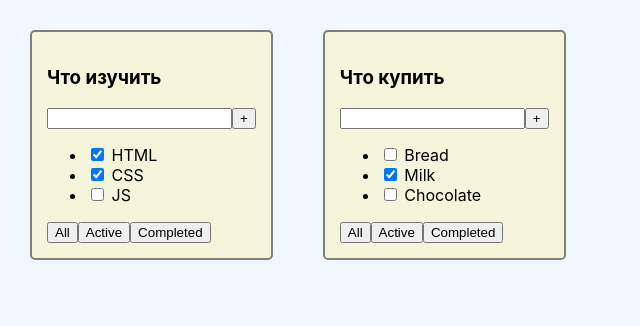
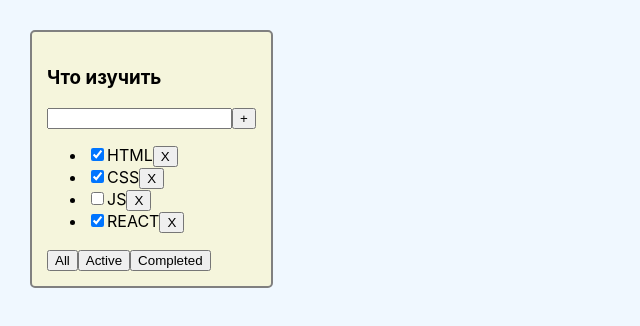
Before and after one commit to MrEvgeniy1989/todolist_training_01, a React (Create React App) app: page / in a window 1280 px wide. Shown: the top 326 px of the page, without its empty margins (0-640 px from the left). Built offline with nearby package versions, Linux system fonts and the light colour scheme.

Commit message:
dev lesson 1.2 end

```diff
--- a/src/App.tsx
+++ b/src/App.tsx
@@ -1,25 +1,42 @@
-import React from 'react';
+import React, {useState} from 'react';
 import './App.css';
 import {TaskType, TodoLIst} from "./TodoLIst";
 
+export type FilterType = "all" | "active" | "completed"
 export const App = () => {
-    const tasks_1: TaskType[] = [
+    const [tasks, setTasks] = useState<TaskType[]>([
         {id: 1, isDone: true, taskTitle: 'HTML'},
         {id: 2, isDone: true, taskTitle: 'CSS'},
         {id: 3, isDone: false, taskTitle: 'JS'},
-        {id: 4, isDone: true, taskTitle: 'REACT'},
-    ]
-    const tasks_2: TaskType[] = [
-        {id: 5, isDone: false, taskTitle: 'Bread'},
-        {id: 6, isDone: true, taskTitle: 'Milk'},
-        {id: 7, isDone: false, taskTitle: 'Chocolate'},
-        {id: 8, isDone: true, taskTitle: 'Butter'},
-    ]
+        {id: 4, isDone: true, taskTitle: 'REACT'}
+    ])
+
+    const [filter, setFilter] = useState<FilterType>("all")
+
+    const removeTask = (taskId: number) => {
+        setTasks(tasks.filter((task) => task.id !== taskId))
+    }
+
+    const getFilteredTasks = (allTasks: TaskType[], filterValue: FilterType) => {
+        switch (filterValue) {
+            case "active":
+                return allTasks.filter((task) => !task.isDone)
+            case "completed":
+                return allTasks.filter((task) => task.isDone)
+            default:
+                return allTasks
+        }
+    }
+
+    const changeFilter = (newFilterValue: FilterType) => {
+        setFilter(newFilterValue)
+    }
+
+    const filteredTasks = getFilteredTasks(tasks, filter)
 
     return (
         <div className="App">
-            <TodoLIst todoListTitle={'Что изучить'} tasks={tasks_1}/>
-            <TodoLIst todoListTitle={'Что купить'} tasks={tasks_2}/>
+            <TodoLIst todoListTitle={'Что изучить'} tasks={filteredTasks} removeTask={removeTask} changeFilter={changeFilter}/>
         </div>
     )
 }
--- a/src/TodoLIst.tsx
+++ b/src/TodoLIst.tsx
@@ -1,4 +1,5 @@
 import React, {FC} from 'react';
+import {FilterType} from "./App";
 
 export type TaskType = {
     id: number
@@ -9,9 +10,13 @@ export type TaskType = {
 type TodoLIstProps = {
     todoListTitle: string
     tasks: TaskType[]
+    removeTask: (taskId: number) => void
+    changeFilter: (newFilterValue: FilterType) => void
 }
 
-export const TodoLIst: FC<TodoLIstProps> = ({todoListTitle, tasks}) => {
+export const TodoLIst: FC<TodoLIstProps> = ({todoListTitle, tasks, removeTask, changeFilter}) => {
+
+
     return (
         <div className={'todolist'}>
             <h3>{todoListTitle}</h3>
@@ -19,15 +24,24 @@ export const TodoLIst: FC<TodoLIstProps> = ({todoListTitle, tasks}) => {
                 <input/>
                 <button>+</button>
             </div>
-            <ul>
-                <li><input type="checkbox" checked={tasks[0].isDone}/> <span>{tasks[0].taskTitle}</span></li>
-                <li><input type="checkbox" checked={tasks[1].isDone}/> <span>{tasks[1].taskTitle}</span></li>
-                <li><input type="checkbox" checked={tasks[2].isDone}/> <span>{tasks[2].taskTitle}</span></li>
-            </ul>
+            {tasks.length
+                ? <ul>{tasks.map((task) => {
+                    const onClickRemoveTaskHandler = () => {
+                        removeTask(task.id)
+                    }
+                    return <li key={task.id}>
+                        <input type="checkbox" checked={task.isDone}/>
+                        <span>{task.taskTitle}</span>
+                        <button onClick={onClickRemoveTaskHandler}>X</button>
+                    </li>
+                })}
+                </ul>
+                : <span>Your todoList is empty!</span>
+            }
             <div>
-                <button>All</button>
-                <button>Active</button>
-                <button>Completed</button>
+                <button onClick={() => changeFilter("all")}>All</button>
+                <button onClick={() => changeFilter("active")}>Active</button>
+                <button onClick={() => changeFilter("completed")}>Completed</button>
             </div>
         </div>
     );
```
